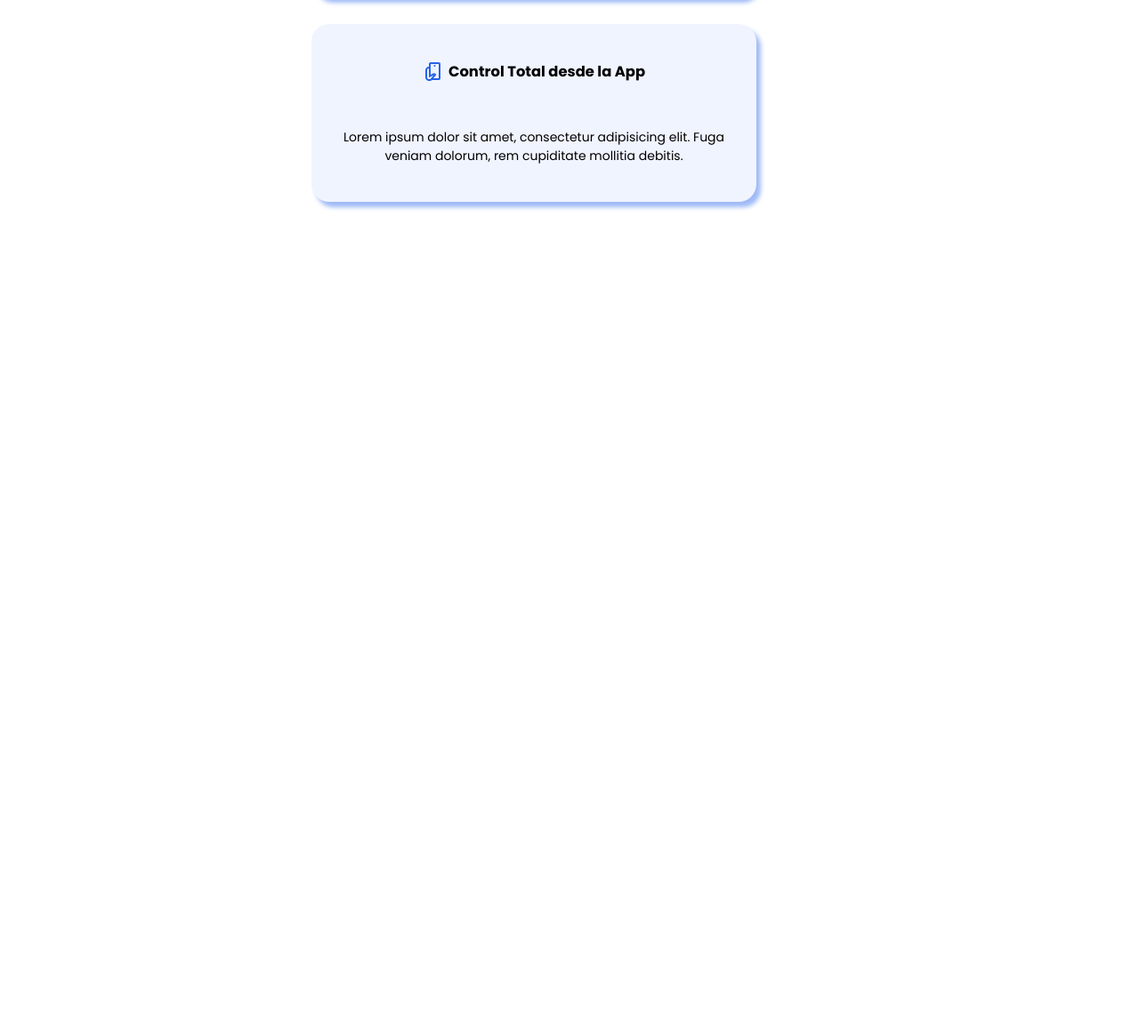
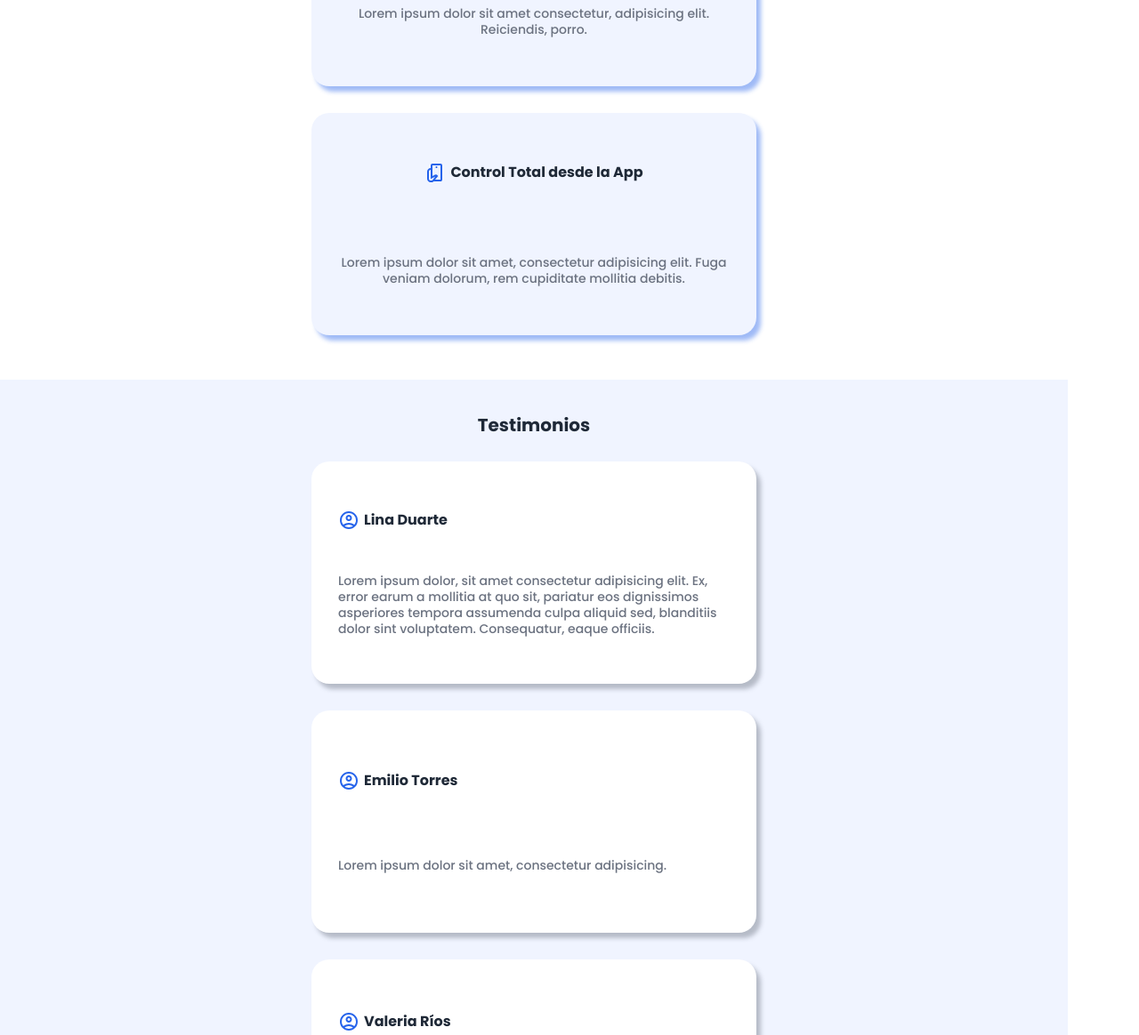
Before and after one commit to ImDoch/nova-bank-landing, a plain HTML site: page index.html in a window 1280 px wide. Shown: the part 1015-2179 px from the top of the page at 89% size. Before the commit the page ends 1292 px from the top, so only its background shows below. Drawn offline with Linux system fonts and the light colour scheme.

Commit message:
organización de clases y seccion de testimonios con estilos

```diff
--- a/index.html
+++ b/index.html
@@ -42,34 +42,59 @@
             </div>
         </section>
         <div class="grid-container">
-            <section class="benefits-container">
-                <h2>Beneficios</h2>
-                <div class="benefits-container__cards-container">
-                    <article class="cards-container__card">
-                        <div class="cards-container__title">
+            <section class="container container--benefits">
+                <h2 class="secondary-title">Beneficios</h2>
+                <div class="cards-container">
+                    <article class="cards-container__card cards-container__card--benefits">
+                        <div class="cards-container__title cards-container__title--benefits">
                             <img src="./assets/no-comision-icon.svg" alt="Sin comisiones icono" aria-hidden="true">
                             <h3>Sin Comisiones Ocultas</h3>
                         </div>
                         <p>Lorem ipsum dolor sit amet consectetur adipisicing elit. Ducimus repellat esse labore?</p>
                     </article>
-                    <article class="cards-container__card">
-                        <div class="cards-container__title">
+                    <article class="cards-container__card cards-container__card--benefits">
+                        <div class="cards-container__title cards-container__title--benefits">
                             <img src="./assets/transfer-icon.svg" alt="icono de transferencia" aria-hidden="true">
                             <h3>Transferencias Inmeditas</h3>
                         </div>
                         <p>Lorem ipsum dolor sit amet consectetur, adipisicing elit. Reiciendis, porro.</p>
                     </article>
-                    <article class="cards-container__card">
-                        <div class="cards-container__title">
+                    <article class="cards-container__card cards-container__card--benefits">
+                        <div class="cards-container__title cards-container__title--benefits">
                             <img src="./assets/mobile-icon.svg" alt="icono de dispositivo mobil" aria-hidden="true">
                             <h3>Control Total desde la App</h3>
                         </div>
-                        <p>Lorem ipsum dolor sit amet, consectetur adipisicing elit. Fuga veniam dolorum, rem cupiditate
-                            mollitia debitis.</p>
+                        <p>Lorem ipsum dolor sit amet, consectetur adipisicing elit. Fuga veniam dolorum, rem cupiditate mollitia debitis.</p>
                     </article>
                 </div>
             </section>
-            <section></section>
+            <section class="container container--testimony">
+                <h2 class="secondary-title">Testimonios</h2>
+                <div class="cards-container">
+                    <article class="cards-container__card cards-container__card--testimony">
+                        <div class="cards-container__title cards-container__title--testimony">
+                            <img src="./assets/account-icon.svg" alt="icono foto de perfil" aria-hidden="true">
+                            <h3>Lina Duarte</h3>
+                        </div>
+                        <p>Lorem ipsum dolor, sit amet consectetur adipisicing elit. Ex, error earum a mollitia at quo sit, pariatur eos dignissimos asperiores tempora assumenda culpa aliquid sed, blanditiis dolor sint voluptatem. Consequatur, eaque officiis.</p>
+                    </article>
+                    <article class="cards-container__card cards-container__card--testimony">
+                        <div class="cards-container__title cards-container__title--testimony">
+                            <img src="./assets/account-icon.svg" alt="icono foto de perfil" aria-hidden="true">
+                            <h3>Emilio Torres</h3>
+                        </div>
+                        <p>Lorem ipsum dolor sit amet, consectetur adipisicing.</p>
+                    </article>
+                    <article class="cards-container__card cards-container__card--testimony">
+                        <div class="cards-container__title cards-container__title--testimony">
+                            <img src="./assets/account-icon.svg" alt="icono foto de perfil" aria-hidden="true">
+                            <h3>Valeria Ríos</h3>
+                        </div>
+                        <p>Lorem ipsum dolor sit amet consectetur adipisicing elit. Quidem eaque esse sint dolor provident sunt fugiat aliquid dolore laboriosam dicta!</p>
+                    </article>
+                </div>
+
+            </section>
         </div>
     </main>
     <footer>
--- a/style.css
+++ b/style.css
@@ -3,7 +3,8 @@
     --live-blue: #2563EB;
     --light-blue: #F0F4FF;
     --dark-grey: #1F2937;
-    --light-grey: #E5E7EB;
+    --light-grey: #6B7280;
+    --soft-grey: #E5E7EB;
     --just-white: #FFFFFF;
     --new-orange: #FF7E67;
     --warm-orange: #EB9B25;
@@ -21,6 +22,12 @@ html {
 }
 body {
     font-size: 1.6rem;
+}
+.secondary-title {
+    font-size: 2rem;
+    font-weight: bold;
+    line-height: 2.2rem;
+    color: var(--dark-grey);
 }
 /* estilos del header */
 header {
@@ -90,7 +97,7 @@ header nav {
 }
 .main-hero__content p {
     font-weight: 500;
-    color: #6B7280;
+    color: var(--light-grey);
 }
 .main-hero__content a {
     width: 150px;
@@ -119,22 +126,17 @@ header nav {
     "benefits"
     "testimony";
 }
-/* estilos de la seccion de beneficios */
-.benefits-container {
+.container {
     width: 100%;
     margin: 0 auto;
     padding-top: 40px;
-    grid-area: benefits;
     text-align: center;
 }
-.benefits-container h2 {
-    font-size: 2rem;
-    font-weight: bold;
-    line-height: 2.2rem;
-    color: var(--dark-grey);
+/* estilos de la seccion de beneficios */
+.container--benefits {
+    grid-area: benefits;
 }
-/* estilos contenedor de tarjetas de beneficios*/
-.benefits-container__cards-container {
+.cards-container {
     width: 90%;
     min-width: 288px;
     margin: 0 auto;
@@ -147,9 +149,10 @@ header nav {
     gap: 30px;
 }
 .cards-container__card {
+    max-width: 500px;
     min-width: 290px;
-    max-width: 500px;
-    min-height: 200px;
+    width: 100%;
+    min-height: 250px;
     padding: 15px;
     display: flex;
     flex-direction: column;
@@ -157,6 +160,8 @@ header nav {
     align-items: center;
     font-size: 1.4rem;
     border-radius: 20px;
+}
+.cards-container__card--benefits {
     background-color: var(--light-blue);
     box-shadow: 5px 6px 5px 0px rgba(37,99,235,0.44);
 }
@@ -165,8 +170,37 @@ header nav {
     height: 24px;
     margin-right: 5px;
 }
+.cards-container__card p {
+    font-weight: 500;
+    line-height: 1.8rem;
+    color: var(--light-grey);
+}
 .cards-container__title {
     display: flex;
     align-items: center;
+}
+.cards-container__title--benefits {
     justify-content: space-around;
 }
+.cards-container__title h3{
+    font-size: 1.6rem;
+    font-weight: bold;
+    line-height: 1.8rem;
+    color: var(--dark-grey);
+}
+/* estilos de la seccion de testimonio */
+.container--testimony {
+    grid-area: testimony;
+    background-color: var(--light-blue);
+}
+.cards-container__card--testimony {
+    padding: 30px;
+    align-items: flex-start;
+    text-align: left;
+    background-color: var(--just-white);
+    box-shadow: 5px 6px 5px 0px rgba(107,114,128,0.44);
+}
+.cards-container__title--testimony {
+    width: 100%;
+    justify-content: flex-start;
+}
```
Also changed, not shown: assets/account-icon.svg (added).
